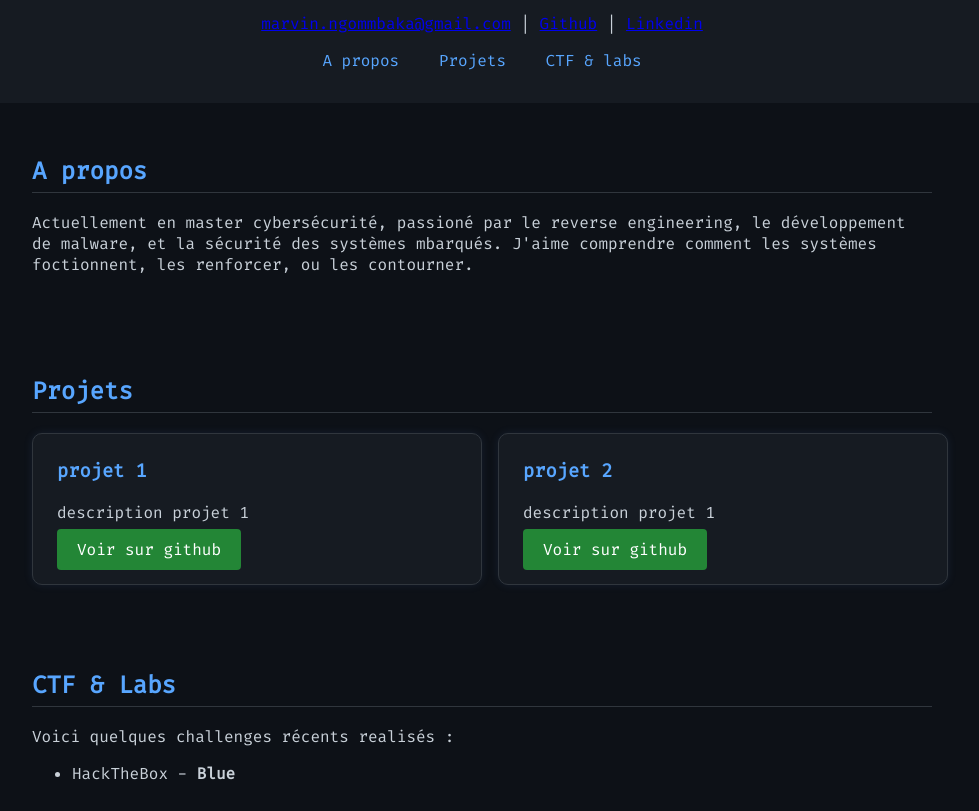
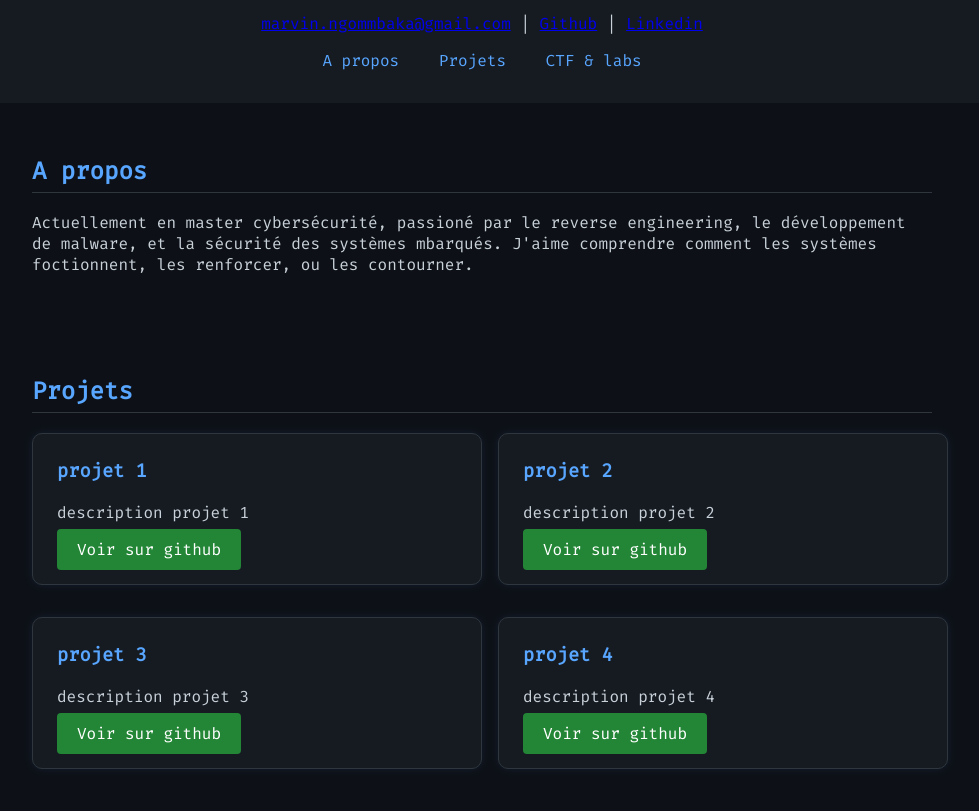
Before and after one commit to Marvin-NM/portfolio, a plain HTML site: page index.html in a window 1280 px wide. Shown: the part 141-952 px from the top of the page, without its empty margins (158-1137 px from the left). Drawn offline with Linux system fonts and the light colour scheme.

Commit message:
Update index.html

```diff
--- a/index.html
+++ b/index.html
@@ -33,7 +33,17 @@
       </div>
       <div class="carte">
         <h3>projet 2</h3>
-        <p>description projet 1</p>
+        <p>description projet 2</p>
+        <a href="" class="button">Voir sur github</a>
+      </div>
+      <div class="carte">
+        <h3>projet 3</h3>
+        <p>description projet 3</p>
+        <a href="" class="button">Voir sur github</a>
+      </div>
+      <div class="carte">
+        <h3>projet 4</h3>
+        <p>description projet 4</p>
         <a href="" class="button">Voir sur github</a>
       </div>
     </div>
```
